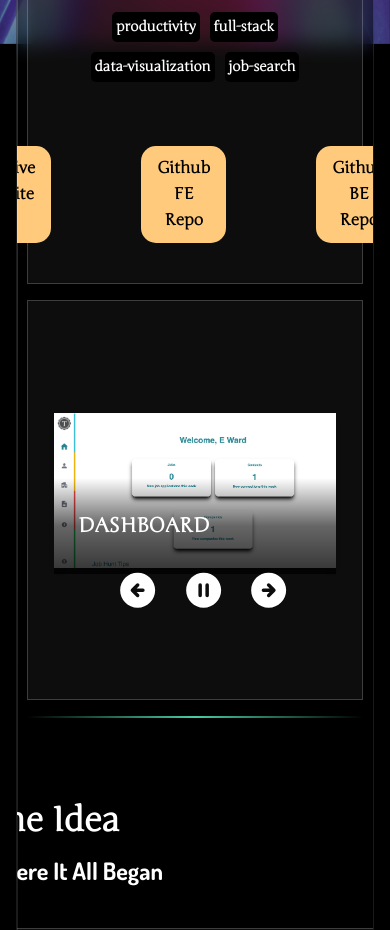
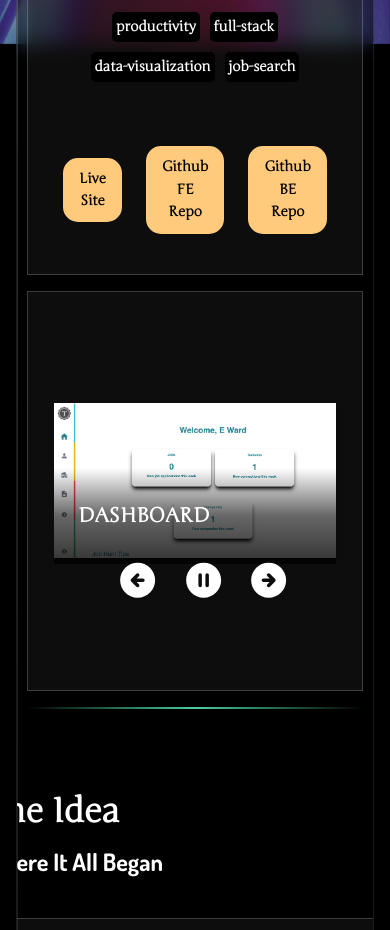
Before and after one commit to elysableu/portfolio, a Vue app: page /projects/tracker in a window 390 px wide. Shown: the part 800-1730 px from the top of the page. Built offline with nearby package versions, Linux system fonts and the light colour scheme.

Commit message:
Adjustt responsive display on project links

```diff
--- a/src/components/projects/projectDetail/ProjectDetailHeader.vue
+++ b/src/components/projects/projectDetail/ProjectDetailHeader.vue
@@ -1,5 +1,4 @@
 <script setup lang="ts">
-  import { toRefs } from 'vue'
   import { RouterLink } from 'vue-router'
 
   import type { ProjectHeader } from '@/types/data.models'
@@ -208,12 +207,17 @@
       border-radius: 0;
     }
 
+    .project-links {
+      gap: 2.5rem;
+    }
+
+    .project-links a {
+      font-size: var(--font-size-sm);
+    }
   }
 
   /* ===== Phones ↓ ===== */
   @media (max-width: 480px) {
-
-
     .title-current {
       position: relative;
     }
@@ -229,8 +233,15 @@
       right: -1.5rem;
     }
 
-    .detail-ticker {
+    .project-links {
+      gap: 1.5rem;
+      display: flex;
+      justify-content: center;
+      align-items: center;
+    }
 
+    .project-links a {
+      font-size: var(--font-size-sm);
     }
   }
 </style>
```
